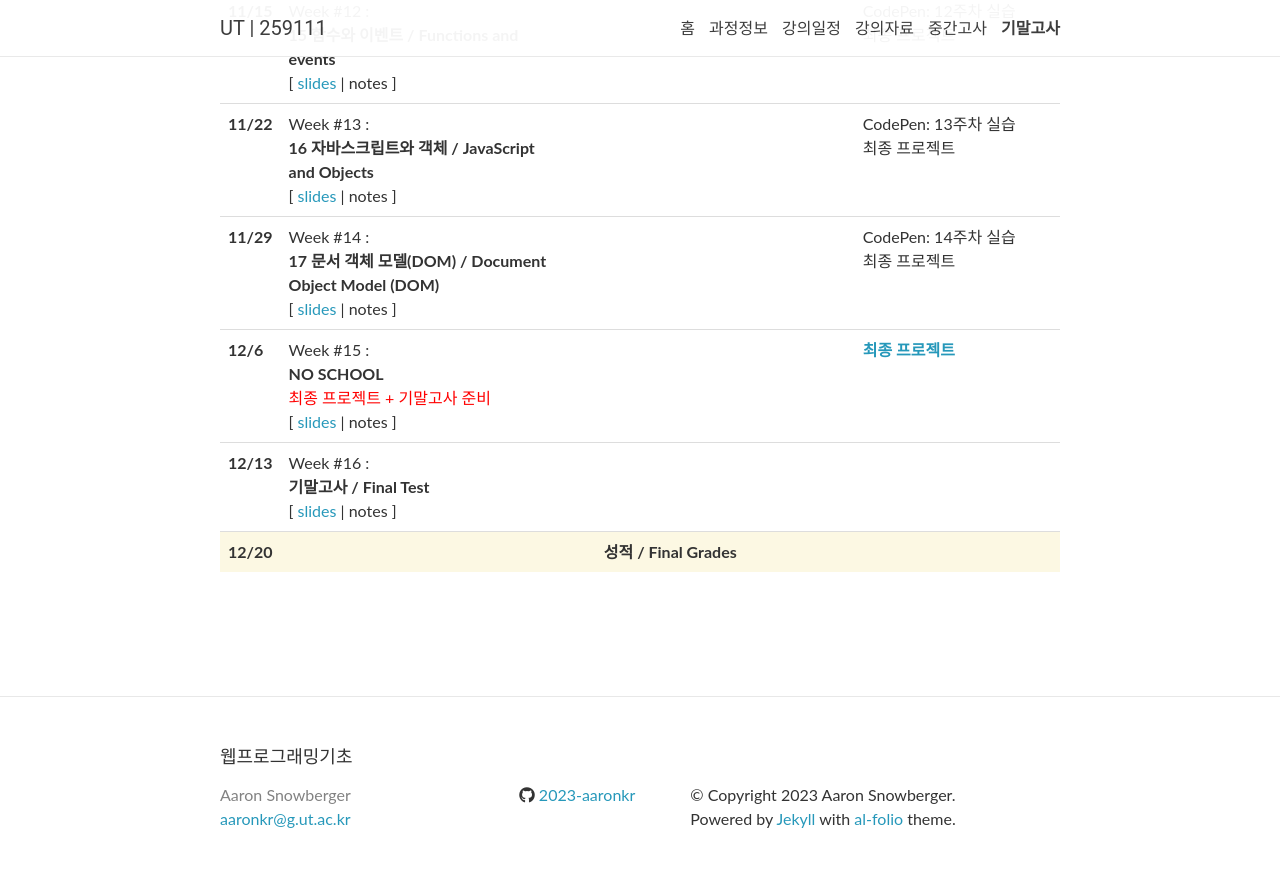
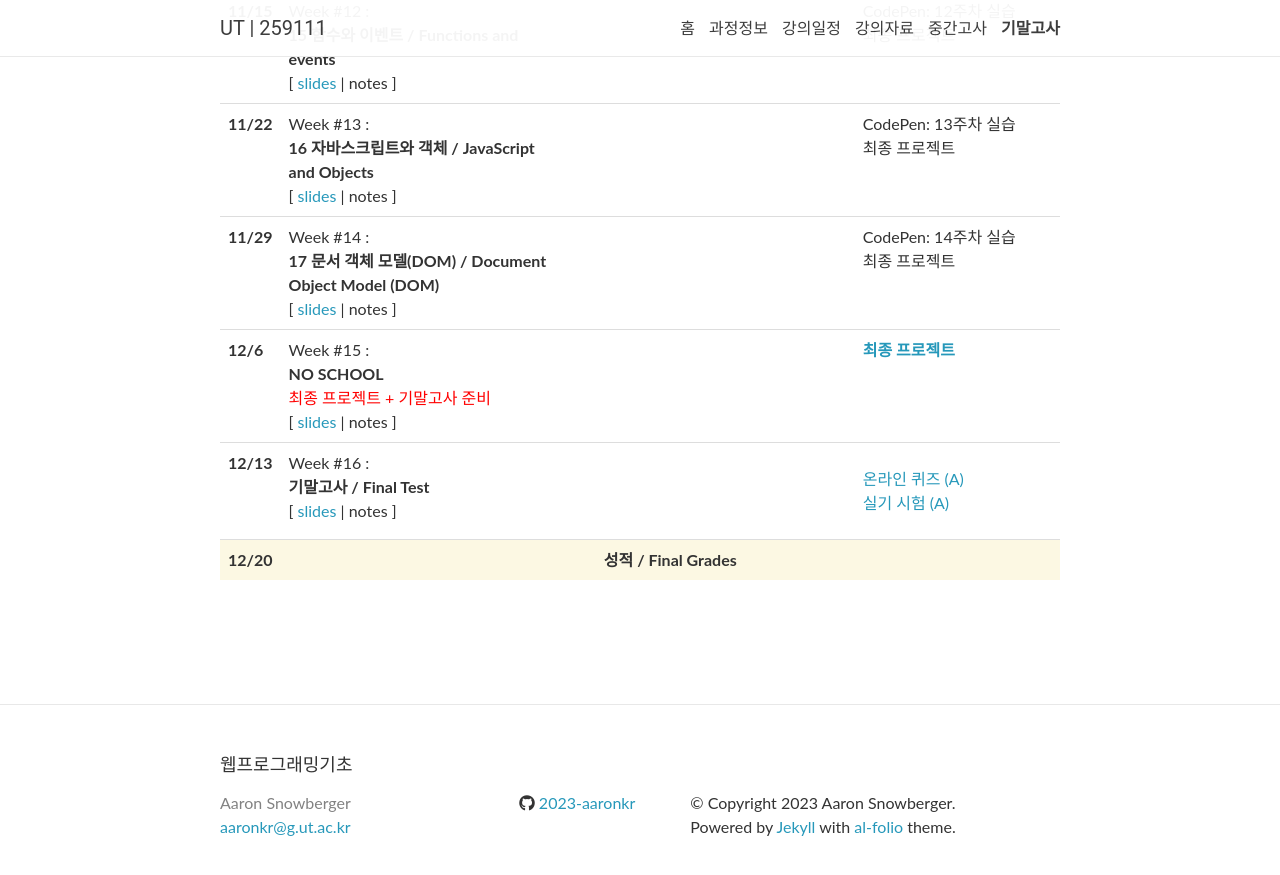
Before and after one commit to 2023-aaronkr/ut-web, a Jekyll site: the page built from _pages/lectures.md, in a window 1280 px wide and 900 px high, scrolled down 2013 px. Shown: the top 875 px of the window. Built offline with Jekyll 4.4.1, drawn with Linux system fonts in a browser that asks for light colours; nearby versions of some CDN libraries; comment, search, counter and statistics services are not loaded.

Commit message:
Update lectures.yml

```diff
--- a/_data/lectures.yml
+++ b/_data/lectures.yml
@@ -187,7 +187,7 @@
   slides: "https://docs.google.com/presentation/d/18THpO0rkZVNFqCglpIXPPvTn9sO4VERVvoQOQ7IyDHM/edit?usp=sharing"
   readings:
   logistics: >
-    <div style="display:none;">
+    <div>
       <a href="https://forms.gle/xEJWaERPf7MgdhGN7">온라인 퀴즈 (A)</a><br>
       <a href="https://docs.google.com/presentation/d/17qFMX3SJYgDX4iD9h9WM1cbLnRQu1H_yKKsU6LO9mt4/edit?usp=sharing">실기 시험 (A)</a><br>
     </div>
```
